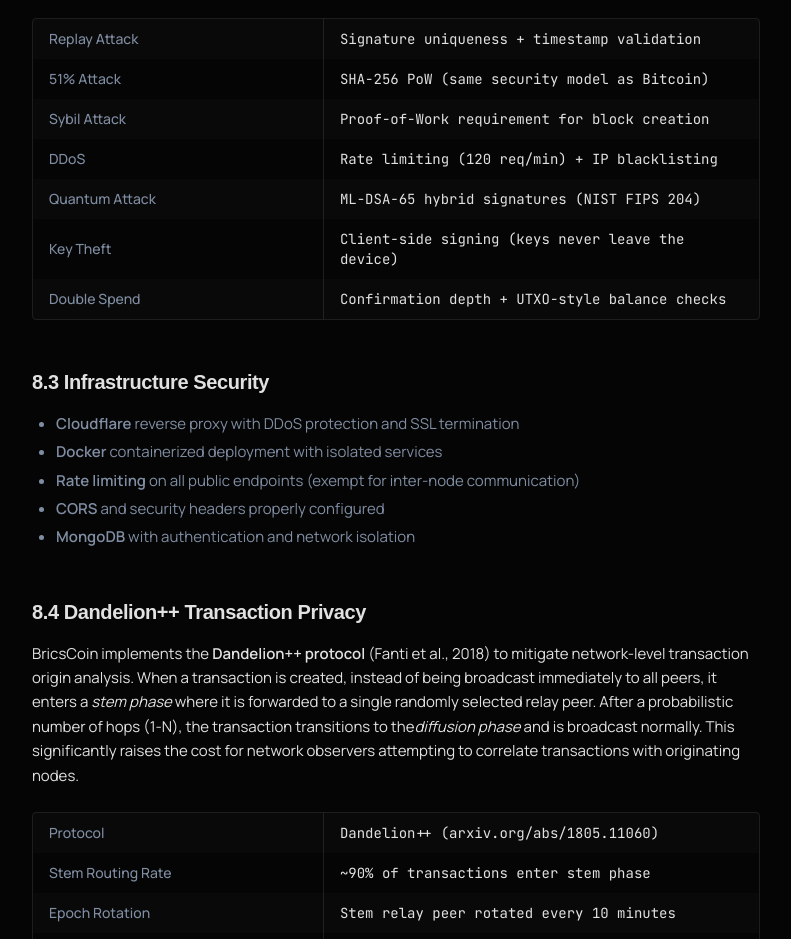
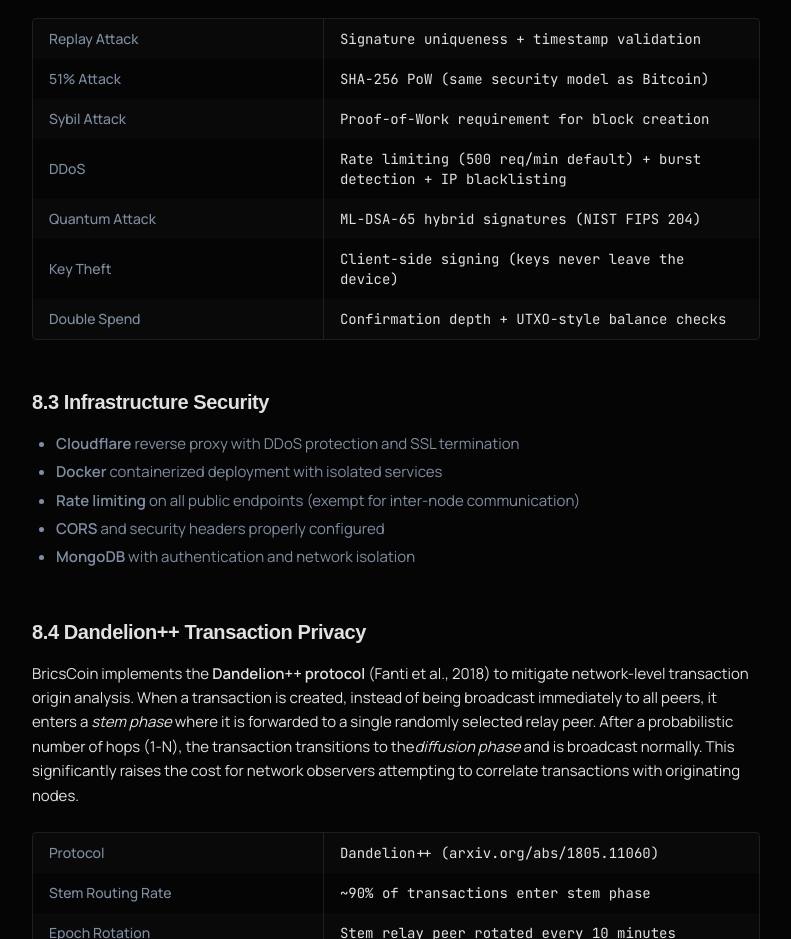
Before and after one commit to Bricscoin2026/Bricscoin, a React (Create React App) app in the folder frontend/: page /whitepaper in a window 1280 px wide. Shown: the part 8320-9259 px from the top of the page, without its empty margins (376-1167 px from the left). Built offline with nearby package versions, Linux system fonts and the light colour scheme; no server answers; a web font is replaced by a local one.

Commit message:
auto-commit for b3660f1f-9ffc-4018-a7be-991ff7f63f22

```diff
--- a/frontend/src/pages/Whitepaper.jsx
+++ b/frontend/src/pages/Whitepaper.jsx
@@ -418,7 +418,7 @@ export default function Whitepaper() {
             ["Replay Attack", "Signature uniqueness + timestamp validation"],
             ["51% Attack", "SHA-256 PoW (same security model as Bitcoin)"],
             ["Sybil Attack", "Proof-of-Work requirement for block creation"],
-            ["DDoS", "Rate limiting (120 req/min) + IP blacklisting"],
+            ["DDoS", "Rate limiting (500 req/min default) + burst detection + IP blacklisting"],
             ["Quantum Attack", "ML-DSA-65 hybrid signatures (NIST FIPS 204)"],
             ["Key Theft", "Client-side signing (keys never leave the device)"],
             ["Double Spend", "Confirmation depth + UTXO-style balance checks"],
```
